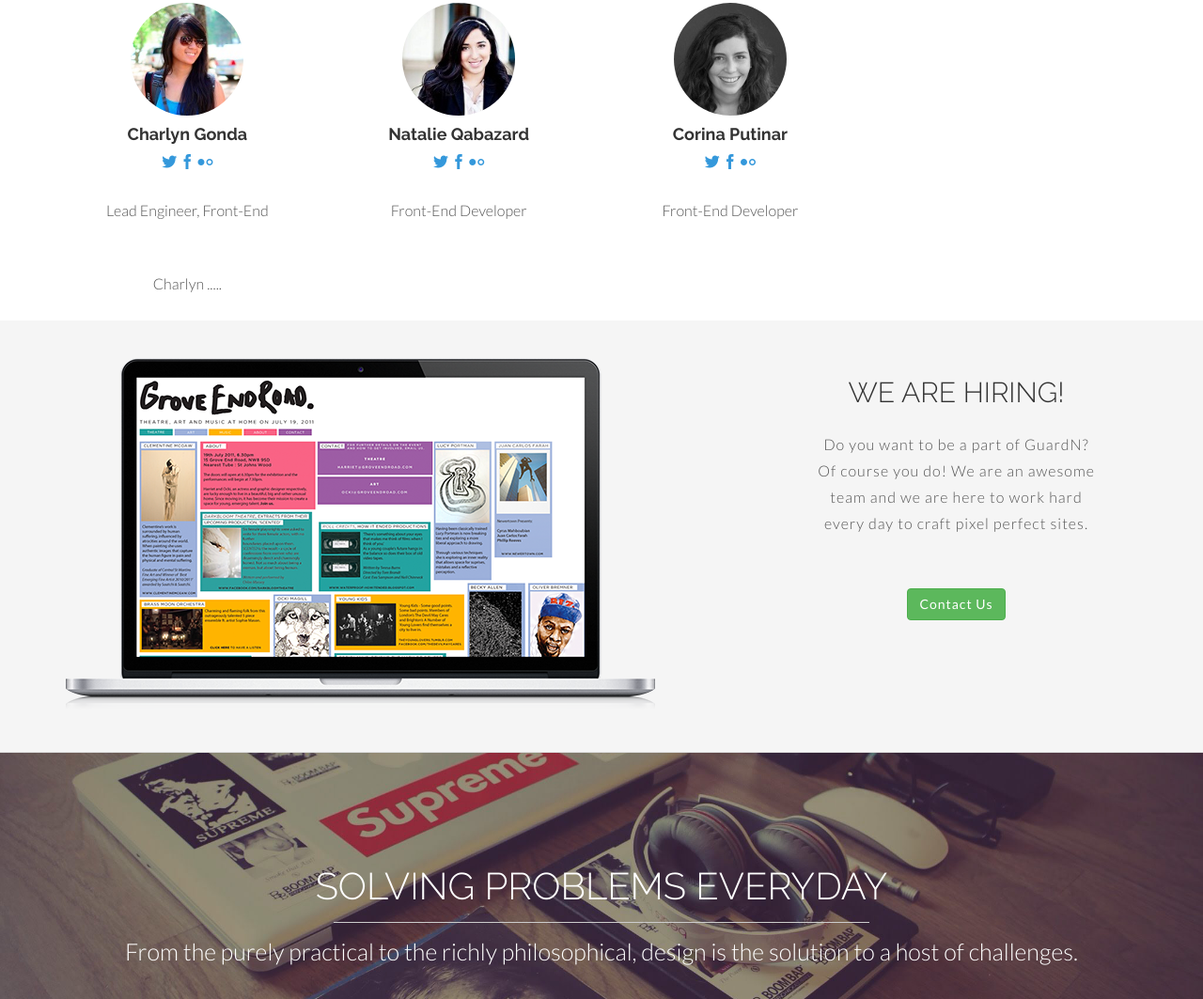
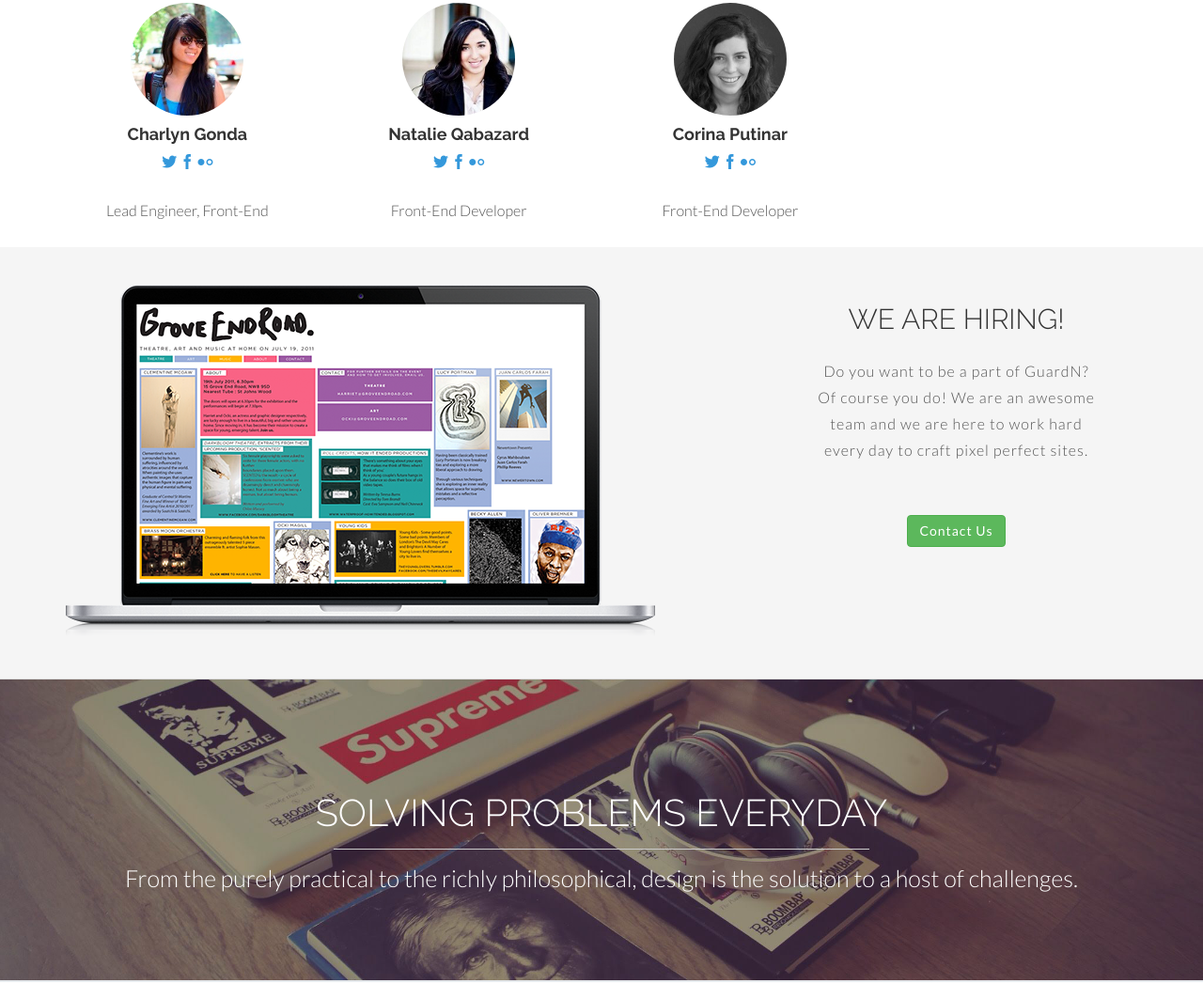
Before and after one commit to chardane/raintap-front, a plain HTML site: page index.html in a window 1280 px wide. Shown: the part 3229-4292 px from the top of the page at 94% size. Drawn offline with Linux system fonts and the light colour scheme.

Commit message:
Removed "Charlyn..."

```diff
--- a/index.html
+++ b/index.html
@@ -175,7 +175,6 @@
 					<a href="#" class="icon icon-facebook"></a>
 					<a href="#" class="icon icon-flickr"></a>
 					<p>Lead Engineer, Front-End</p>
-					<p>Charlyn ..... </p>
 				</div><!-- col-lg-3 -->
 
 				<div class="col-lg-3 centered">
```
